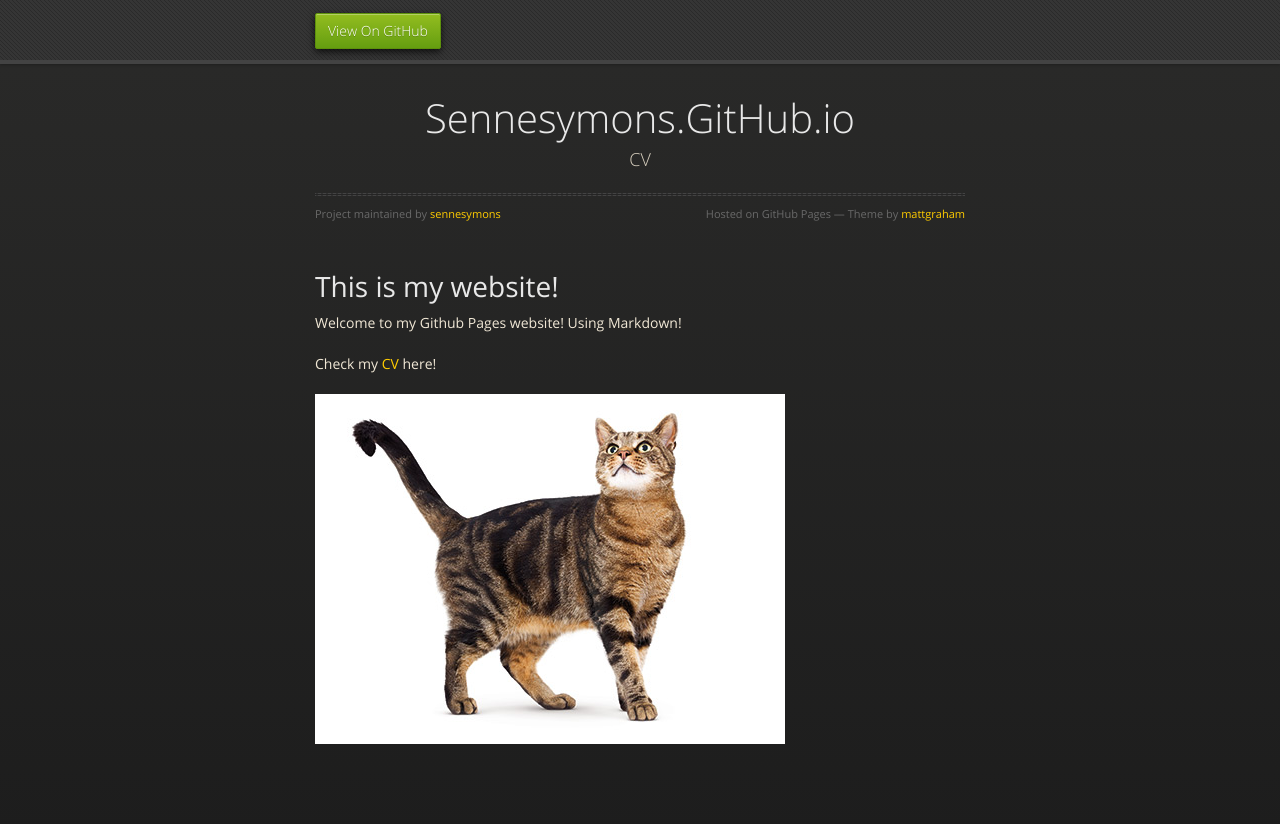
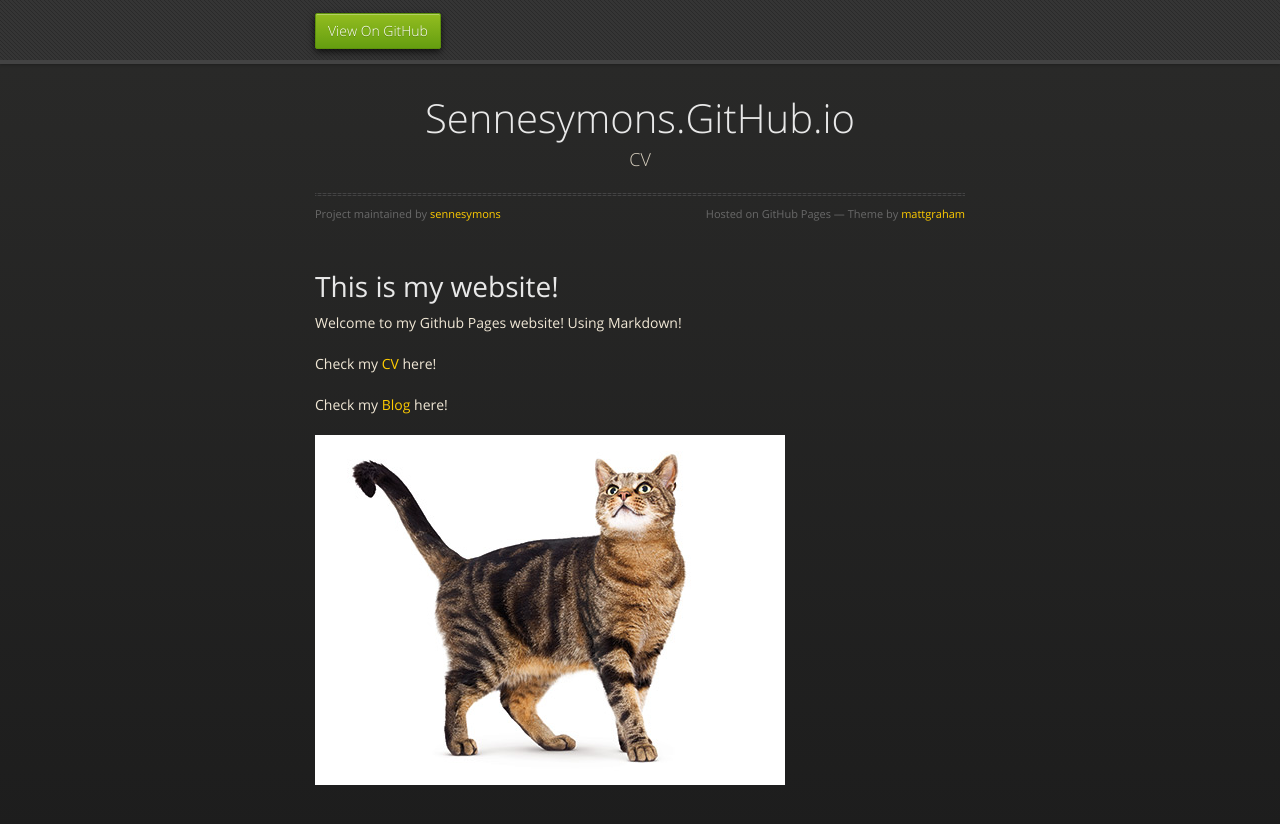
Before and after one commit to sennesymons/sennesymons.github.io, a Jekyll site: the page built from index.md, in a window 1280 px wide. Shown: the top 824 px of the page. Built offline with Jekyll 4.4.1, drawn with Linux system fonts in a browser that asks for light colours; nearby versions of some CDN libraries.

Commit message:
Blog text added

```diff
--- a/index.md
+++ b/index.md
@@ -8,4 +8,6 @@ Using Markdown!
 
 Check my [CV](cv) here!
 
+Check my [Blog](blog) here!
+
 ![cat](images/cat.jpg "hover")
```
